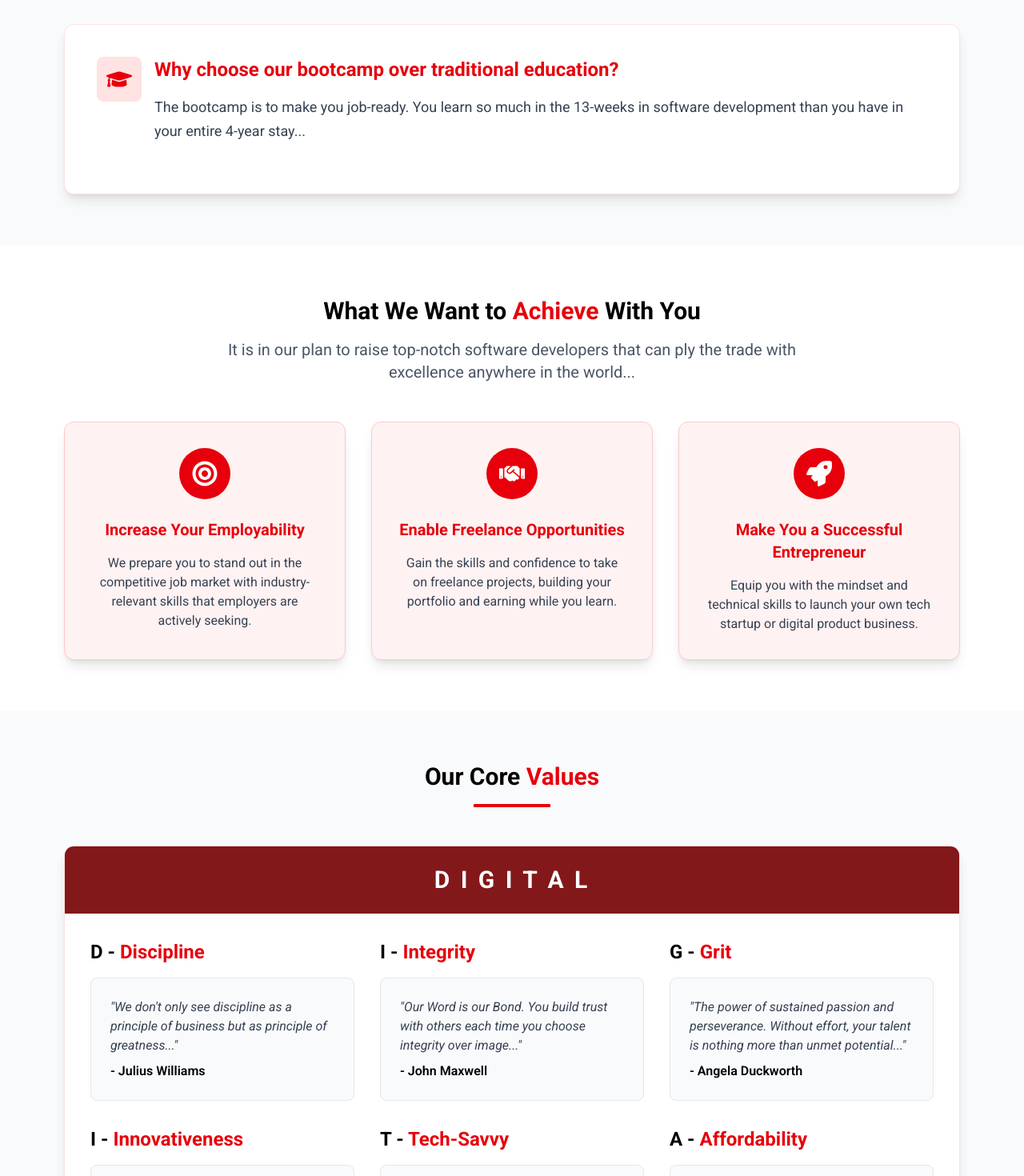
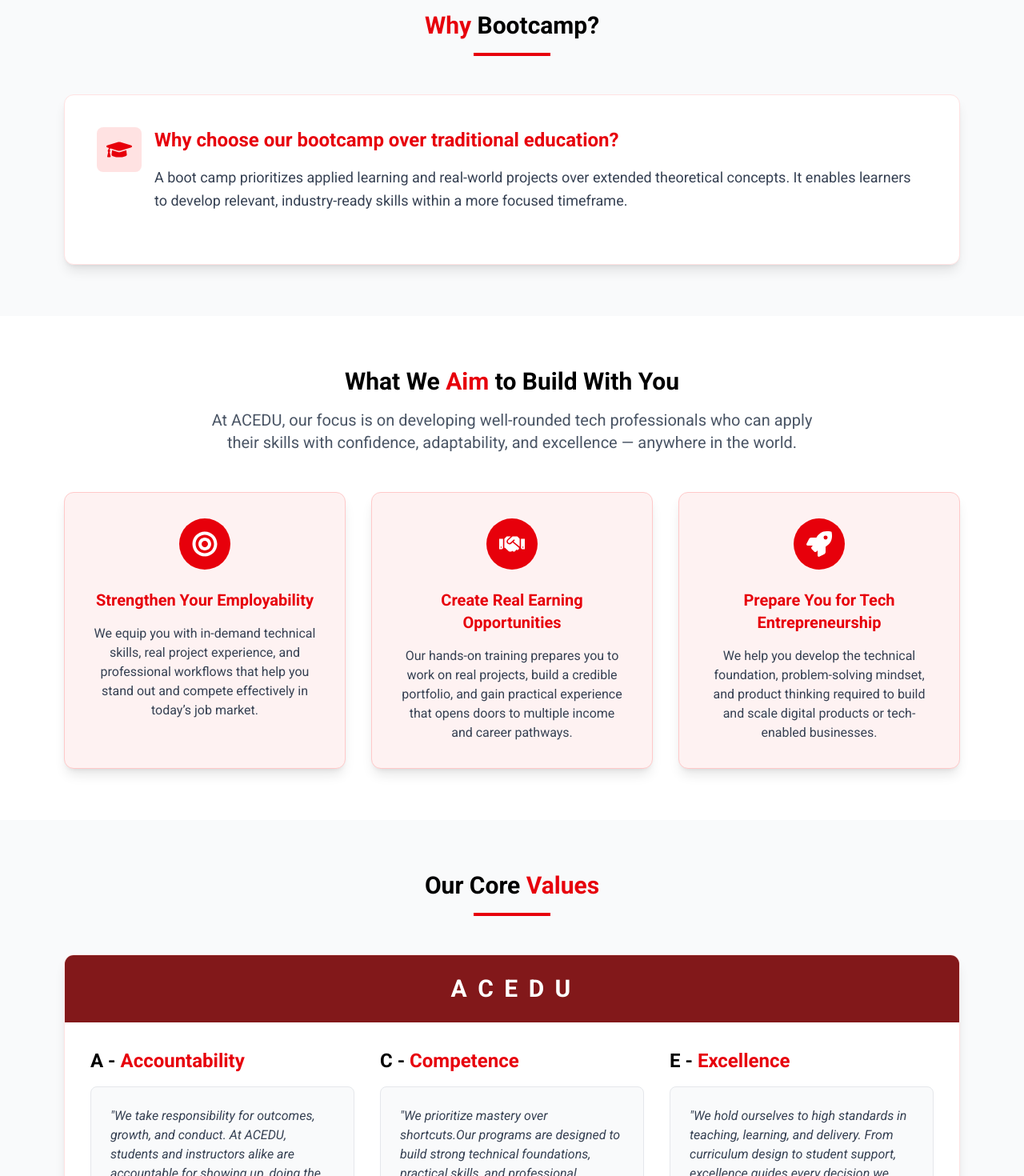
Before and after one commit to martic01/school, a React (Vite) app: page /about in a window 1280 px wide. Shown: the part 1330-2800 px from the top of the page at 80% size. Built offline with nearby package versions, Linux system fonts and the light colour scheme; no server answers.

Commit message:
add this ceo update

```diff
--- a/src/App.jsx
+++ b/src/App.jsx
@@ -19,7 +19,7 @@ function AppLayout() {
   const location = useLocation();
 
   // List of routes where you DON'T want the footer
-  const hideFooterOn = ['/ai-chat', '/register'];
+  const hideFooterOn = ['/ai-chat', '/register','/products'];
   const hideHostelOn = '/hostel'
   const showHostelon = !hideHostelOn.includes(location.pathname);
   const showFooter = !hideFooterOn.includes(location.pathname);
--- a/src/components/FeaturedProjects.jsx
+++ b/src/components/FeaturedProjects.jsx
@@ -5,7 +5,7 @@ import { projectsData } from "../data/Data";
 import Button from "./AppButton";
 
 const FeaturedProjectsPreview = () => {
-  const previewProjects = projectsData.slice(0, 4);
+  const previewProjects = projectsData.slice(0, 2);
 
   return (
     <section className="bg-white py-16 md:py-10">
@@ -25,7 +25,7 @@ const FeaturedProjectsPreview = () => {
         </div>
 
         {/* Grid of project cards */}
-        <div className="grid gap-6 md:gap-8 md:grid-cols-4 auto-rows-[minmax(260px,auto)]">
+        <div className="flex gap-3">
           {previewProjects.map((project, index) => (
             <article
               key={project.id}
@@ -33,7 +33,7 @@ const FeaturedProjectsPreview = () => {
                 flex flex-col bg-white border border-gray-200 shadow-[0_10px_25px_rgba(0,0,0,0.08)]
                 text-black overflow-hidden
                 ${index === 0 ? "md:col-span-2 md:row-span-2" : ""}
-                ${index === 3 ? "md:col-span-2" : ""}
+                ${index === 2 ? "md:col-span-2" : ""}
               `}
             >
               {/* Image area with cracked glass overlay */}
--- a/src/components/Footer.jsx
+++ b/src/components/Footer.jsx
@@ -250,8 +250,6 @@ const Footer = ({ show = true }) => {
               rel="noopener noreferrer"
             >
               <Button
-                whileHover={{ scale: 1.05 }}
-                whileTap={{ scale: 0.95 }}
                 className="mt-4 w-full inline-flex items-center justify-center gap-2 font-bold py-3 px-4  transition-colors shadow-md hover:shadow-lg">
                 <FaMapMarkerAlt className="w-4 h-4" />
                 Get Directions
--- a/src/data/Data.js
+++ b/src/data/Data.js
@@ -1,4 +1,3 @@
-import { ins } from "framer-motion/client";
 import pro1 from "../assets/images/code.jpg"
 import pro2 from "../assets/images/websimg.png"
 import pro3 from "../assets/images/summerimg.jpg"
@@ -338,17 +337,19 @@ export const projectsData = [
 // src/data/Data.js
 
 export const ceoDatas = {
-  name: "Dr. Michael Rodriguez",
+  name: "Mr. Bola Saheed ",
   title: "Founder & CEO",
   image:
     "https://images.unsplash.com/photo-1560250097-0b93528c311a?w=500&h=600&fit=crop&crop=face",
-  bio: "A visionary leader with over 15 years of experience in technology education and innovation. Dr. Rodriguez founded our bootcamp with a single mission: to bridge the gap between traditional education and real-world tech skills.",
+  bio: "Mr. Bola Saheed is a seasoned technology leader and educator, serving as the Chief Executive Officer of Adroitsoft Nigeria Limited and the Founder & CEO of ACEDU Coding Bootcamp. With over 25 years of experience in enterprise application development, software engineering, and technology education, he has built a reputation for bridging the gap between traditional learning and real‑world digital skills.",
   quote:
-    "Technology should be accessible to everyone. Our bootcamp isn't just about coding—it's about empowering people to build their future.",
+    "Technology should be practical, inclusive, and transformative. At ACEDU, we don’t just teach — we build creators.” — Bola Saheed.",
   achievements: [
-    "Tech Innovator Award 2022",
-    "Forbes 30 Under 30",
-    "Google Developer Expert",
+    "Microsoft Certified Professional Developer (MCPD) – Enterprise Application Developer",
+    "Microsoft Technology Specialist (MCTS) – Web, Windows, and Distributed Applications",
+    "Expertise in C#, Java, ASP.NET, HTML, CSS, JavaScript, SQL Server, Oracle",
+    "Specialist in Relational Database Design (Oracle & MS-SQL Server)",
+    "Enterprise-grade Web, Client/Server, and SMS Applications Development",
   ],
   social: {
     linkedin: "https://www.linkedin.com/in/bolasaheed?utm_source=share&utm_campaign=share_via&utm_content=profile&utm_medium=android_app",
@@ -480,7 +481,7 @@ export const aboutContentData = [
     type: "hero",
     titleMain: "About",
     titleHighlight: "ACEDU Coding Bootcamp",
-    subtitle: "Shaping the Future of Software Development Education",
+    subtitle: "Hands-On Learning for the Tech Careers of Tomorrow",
     backgroundImage:
       "https://images.unsplash.com/photo-1516321318423-f06f85e504b3?ixlib=rb-4.0.3&auto=format&fit=crop&w=2070&q=80",
   },
@@ -490,10 +491,10 @@ export const aboutContentData = [
     title: "Who We Are",
     highlight: "Are",
     paragraphs: [
-      "We are a software developer hotbed: we have created an environment that fosters rapid growth and high performance...",
-      "Gone are the days where people thought; to be a software developer is a rocket science or you must be a geek or mathematician...",
-      "We are an intermediate in bridging the gap between our higher institutions and the industry...",
-      "Our approach is more of an apprenticeship where you learn software developments from experts in the field...",
+      "We are a practical technology learning hub, intentionally built to support focused growth, skill development, and high performance.",
+      "Learning technology and digital skills is no longer limited to a select background — with the right guidance and environment, it is accessible and learnable.",
+      "ACEDU serves as a bridge between academic learning and real industry practice, helping learners translate knowledge into applied skills.",
+      "Our approach is apprenticeship-driven, enabling students to learn directly from experienced professionals through hands-on, real-world projects.",
     ],
   },
   {
@@ -502,25 +503,25 @@ export const aboutContentData = [
     title: "Why Bootcamp?",
     question: "Why choose our bootcamp over traditional education?",
     text:
-      "The bootcamp is to make you job-ready. You learn so much in the 13-weeks in software development than you have in your entire 4-year stay...",
+      "A boot camp prioritizes applied learning and real-world projects over extended theoretical concepts. It enables learners to develop relevant, industry-ready skills within a more focused timeframe.",
   },
   {
     id: "goals",
     type: "goals",
     introText:
-      "It is in our plan to raise top-notch software developers that can ply the trade with excellence anywhere in the world...",
+      "At ACEDU, our focus is on developing well-rounded tech professionals who can apply their skills with confidence, adaptability, and excellence — anywhere in the world.",
     cards: [
       {
-        title: "Increase Your Employability",
-        text: "We prepare you to stand out in the competitive job market with industry-relevant skills that employers are actively seeking.",
+        title: "Strengthen Your Employability",
+        text: "We equip you with in-demand technical skills, real project experience, and professional workflows that help you stand out and compete effectively in today’s job market.",
       },
       {
-        title: "Enable Freelance Opportunities",
-        text: "Gain the skills and confidence to take on freelance projects, building your portfolio and earning while you learn.",
+        title: "Create Real Earning Opportunities",
+        text: "Our hands-on training prepares you to work on real projects, build a credible portfolio, and gain practical experience that opens doors to multiple income and career pathways.",
       },
       {
-        title: "Make You a Successful Entrepreneur",
-        text: "Equip you with the mindset and technical skills to launch your own tech startup or digital product business.",
+        title: "Prepare You for Tech Entrepreneurship",
+        text: "We help you develop the technical foundation, problem-solving mindset, and product thinking required to build and scale digital products or tech-enabled businesses.",
       },
     ],
   },
@@ -530,58 +531,43 @@ export const aboutContentData = [
     header: {
       title: "Our Core Values",
       highlight: "Values",
-      acronym: "D I G I T A L",
+      acronym: "A C E D U",
     },
     values: [
+      {
+        letter: "A",
+        title: "Accountability",
+        text:
+          "We take responsibility for outcomes, growth, and conduct. At ACEDU, students and instructors alike are accountable for showing up, doing the work, and continuously improving.",
+        author: "Qoute",
+      },
+      {
+        letter: "C",
+        title: "Competence",
+        text:
+          "We prioritize mastery over shortcuts.Our programs are designed to build strong technical foundations, practical skills, and professional confidence through real- world application.",
+        author: "Qoute",
+      },
+      {
+        letter: "E",
+        title: "Excellence",
+        text:
+          "We hold ourselves to high standards in teaching, learning, and delivery. From curriculum design to student support, excellence guides every decision we make.",
+        author: "Qoute",
+      },
       {
         letter: "D",
         title: "Discipline",
         text:
-          "We don't only see discipline as a principle of business but as principle of greatness...",
-        author: "Julius Williams",
+          "Consistency and focus are essential to success in technology. We instill discipline in learning habits, problem-solving, and professional behavior — skills that extend far beyond the classroom.",
+        author: "Qoute",
       },
       {
-        letter: "I",
-        title: "Integrity",
+        letter: "U",
+        title: "Unity",
         text:
-          "Our Word is our Bond. You build trust with others each time you choose integrity over image...",
-        author: "John Maxwell",
-      },
-      {
-        letter: "G",
-        title: "Grit",
-        text:
-          "The power of sustained passion and perseverance. Without effort, your talent is nothing more than unmet potential...",
-        author: "Angela Duckworth",
-      },
-      {
-        letter: "I",
-        title: "Innovativeness",
-        text:
-          "We value innovation to create new demand and change enough to render competition irrelevant...",
-        author: "Angela Duckworth",
-      },
-      {
-        letter: "T",
-        title: "Tech-Savvy",
-        text:
-          "We are well informed about the modern technology, and also use our skills in order to take advantage of the current technology...",
-        author: "Sean Gerety",
-      },
-      {
-        letter: "A",
-        title: "Affordability",
-        text:
-          "We have always strived to provide global standard (highest quality) Software Development Education at affordable prices...",
-        author: "Regina Hall",
-      },
-      {
-        letter: "L",
-        title: "Leadership",
-        text:
-          "We lead by example, lead with character, motivate people to achieve a unique vision and teach people how to lead with integrity...",
-        author: "John Quincy Adams",
-        fullWidth: true,
+          "We believe learning thrives in a supportive community.ACEDU fosters collaboration, mentorship, and respect, creating an environment where students grow together and succeed together.",
+        author: "Qoute",
       },
     ],
   },
--- a/src/pages/Aboutpage.jsx
+++ b/src/pages/Aboutpage.jsx
@@ -134,8 +134,9 @@ const AboutPage = () => {
                 viewport={{ once: true }}
                 className="text-3xl font-bold text-black mb-4"
               >
-                What We Want to{" "}
-                <span className="text-red-600">Achieve</span> With You
+                What We {" "}
+                <span className="text-red-600">Aim</span> to Build With You
+
               </motion.h2>
               <p className="text-xl text-gray-600 max-w-3xl mx-auto">
                 {goalsSection.introText}
--- a/src/pages/Homepage.jsx
+++ b/src/pages/Homepage.jsx
@@ -75,8 +75,10 @@ const Homepage = () => {
       {/* WHY THIS COURSE SECTION */}
       <div
         id="why-course-section"
-        className="w-[90vw] max-w-6xl mx-auto mt-16 mb-10 p-4 md:p-6 flex flex-col md:flex-row gap-6 md:gap-10 md:min-h-[50vh]"
+        className="w-[90vw] max-w-6xl mx-auto mt-16 mb-16 p-4 md:p-6 flex flex-col gap-8 md:gap-10"
       >
+        {/* Content container - two columns side by side */}
+        <div className="flex flex-col md:flex-row gap-6 md:gap-10">
           {/* Left Column */}
           <div className="w-full md:w-[55%] lg:w-[600px] flex flex-col justify-start gap-4 md:gap-6">
             <p className="text-sm md:text-base ml-2 md:ml-7 font-bold text-(--text3-c)">
@@ -86,16 +88,9 @@ const Homepage = () => {
               Is ACEDU right for You
               <span className="text-(--text3-c)">?</span>
             </h1>
-          <p className="text-base md:text-md text-gray-700 mt-3">
-            At   ACEDU Coding BootCamp, we believe effective tech education blends clear structure, hands-on practice, and consistent guidance. Our programs are designed to help learners not only understand concepts, but also apply them confidently through practical projects and mentorship.
+            <p className="text-base md:text-lg text-gray-700 mt-3">
+              At ACEDU Coding BootCamp, we believe effective tech education blends clear structure, hands-on practice, and consistent guidance. Our programs are designed to help learners not only understand concepts, but also apply them confidently through practical projects and mentorship.
             </p>
-
-          {/* Reusable button here */}
-          <a href="https://wa.me/+2347048606767" target="_blank" rel="noreferrer">
-            <Button icon='chat' className="w-full md:w-[280px] h-12 md:h-14 mt-4 text-sm md:text-base">
-              Chat with a course advisor
-            </Button>
-          </a>
           </div>
 
           {/* Right Column - Why Course Items */}
@@ -113,6 +108,17 @@ const Homepage = () => {
             ))}
           </div>
         </div>
+
+        {/* Button centered at bottom */}
+        <div className="flex justify-center mt-6 md:mt-8">
+          <a href="https://wa.me/+2347048606767" target="_blank" rel="noreferrer">
+            <Button icon='chat' className="w-full md:w-auto min-w-[280px] h-12 md:h-14 text-sm md:text-base px-8">
+              Chat with a course advisor
+            </Button>
+          </a>
+        </div>
+      </div>
+
       <div className="w-full h-fit" id="product-section">
         <ProductsShowcase />
       </div>
```
Also changed, not shown: src/components/CourseModules.jsx (+59 -84 lines). Lines whose indentation alone changed are shown as unchanged.
